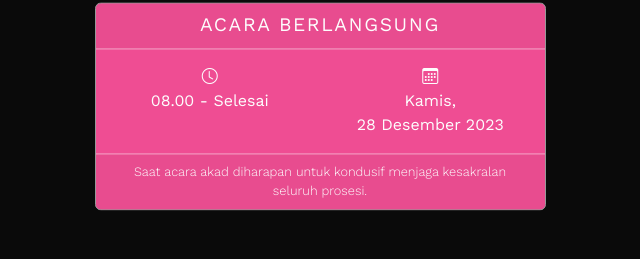
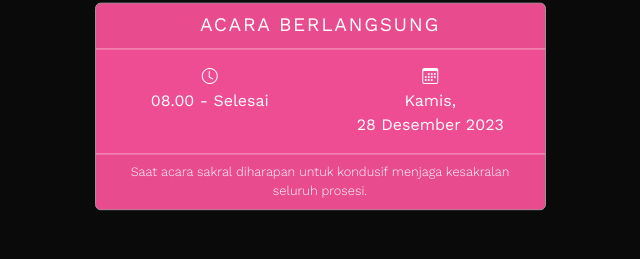
Before and after one commit to gungdikaebs/digital-invitation, a plain HTML site: page index.html in a window 1280 px wide. Shown: the part 3262-3521 px from the top of the page, 320-960 px from the left. Drawn offline with nearby package versions, Linux system fonts and the light colour scheme.

```diff
--- a/index.html
+++ b/index.html
@@ -239,7 +239,7 @@
                 </div>
               </div>
               <div class="card-footer">
-                Saat acara akad diharapan untuk kondusif menjaga kesakralan
+                Saat acara sakral diharapan untuk kondusif menjaga kesakralan
                 seluruh prosesi.
               </div>
             </div>
```
